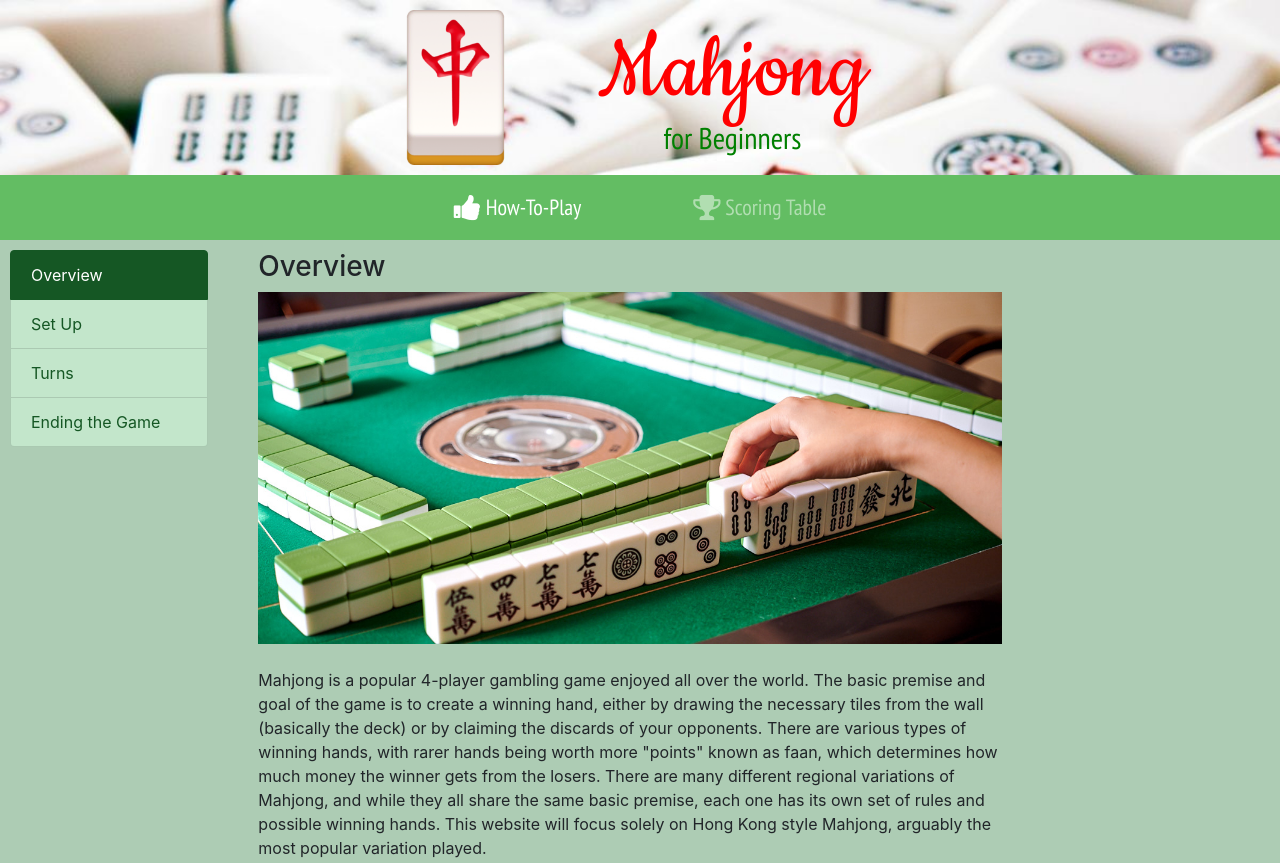
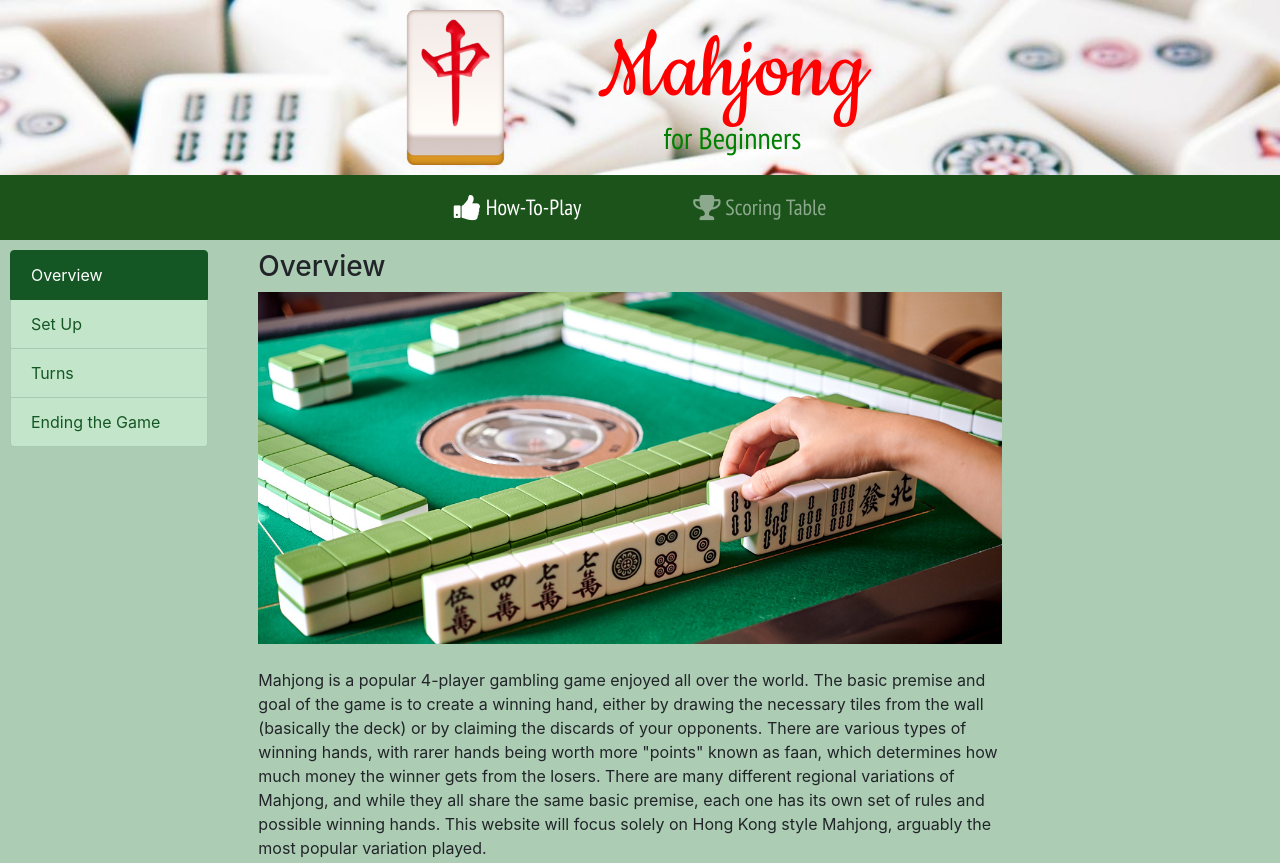
Before and after one commit to Lhtaylor35/mahjong-site, a website: page index.html in a window 1280 px wide. Shown: the top 863 px of the page. Drawn offline with nearby package versions, Linux system fonts and the light colour scheme.

Commit message:
FINAL PUSH

```diff
--- a/css/styles.css
+++ b/css/styles.css
@@ -24,7 +24,7 @@ body {
 }
 
 .navbar {
-    background-color: rgb(99, 189, 99);
+    background-color: rgb(27, 83, 27);
 }
 
 .navbar-toggler {
@@ -32,7 +32,6 @@ body {
 }
 
 .nav-item {
-    background-color: rgb(99, 189, 99);
     font-size: 22px;
     font-family: 'PT Sans Narrow', sans-serif;
 }
```
